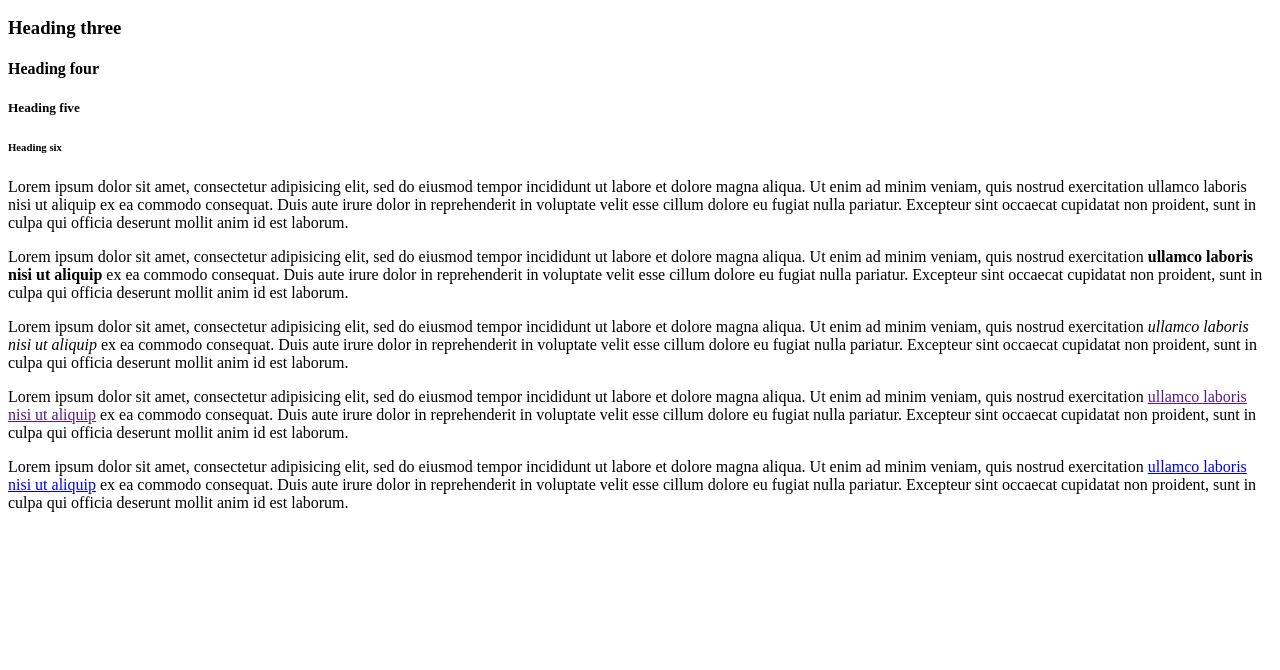
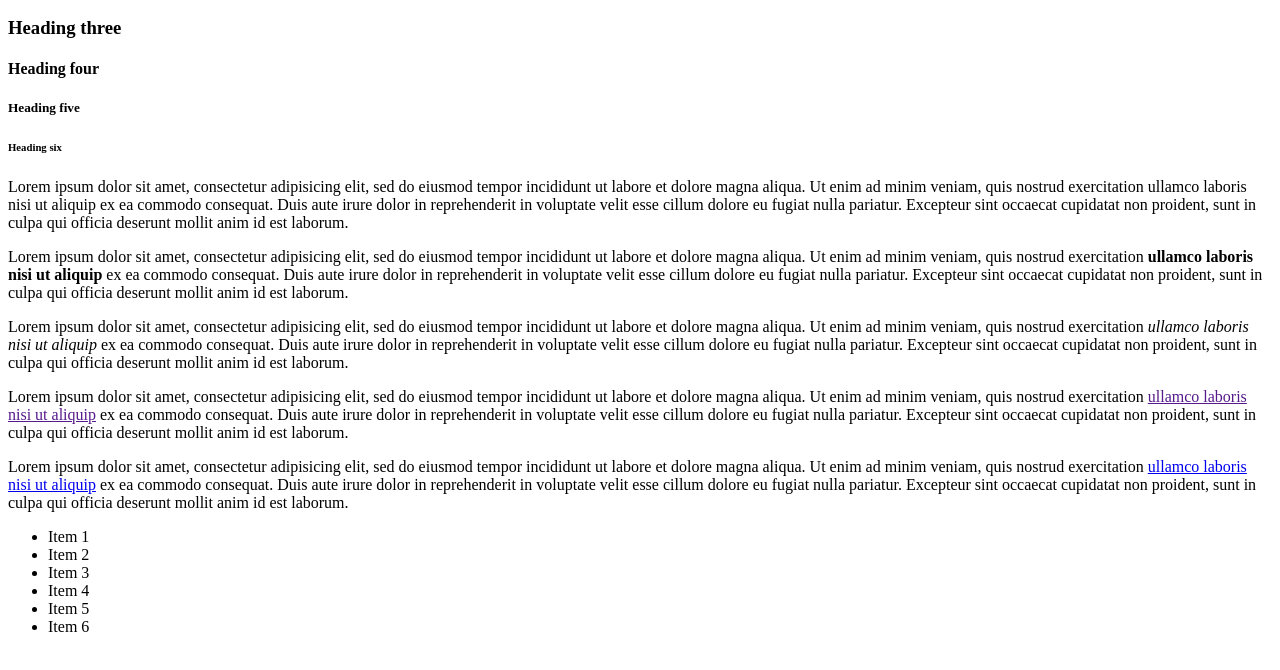
Before and after one commit to pratah/HTML-Cheat_Sheet, a plain HTML site: page index.html in a window 1280 px wide. Shown: the part 110-780 px from the top of the page. Drawn offline with Linux system fonts and the light colour scheme.

Commit message:
Adding to files

```diff
--- a/index.html
+++ b/index.html
@@ -58,5 +58,15 @@
 			cillum dolore eu fugiat nulla pariatur. Excepteur sint occaecat cupidatat non
 			proident, sunt in culpa qui officia deserunt mollit anim id est laborum.
 		</p>
+
+		<!-- Unordered Lists-->
+		<ul>
+			<li>Item 1</li>
+			<li>Item 2</li>
+			<li>Item 3</li>
+			<li>Item 4</li>
+			<li>Item 5</li>
+			<li>Item 6</li>
+		</ul>
 	</body>
 </html>
```
Also changed, not shown: 1 other file.
